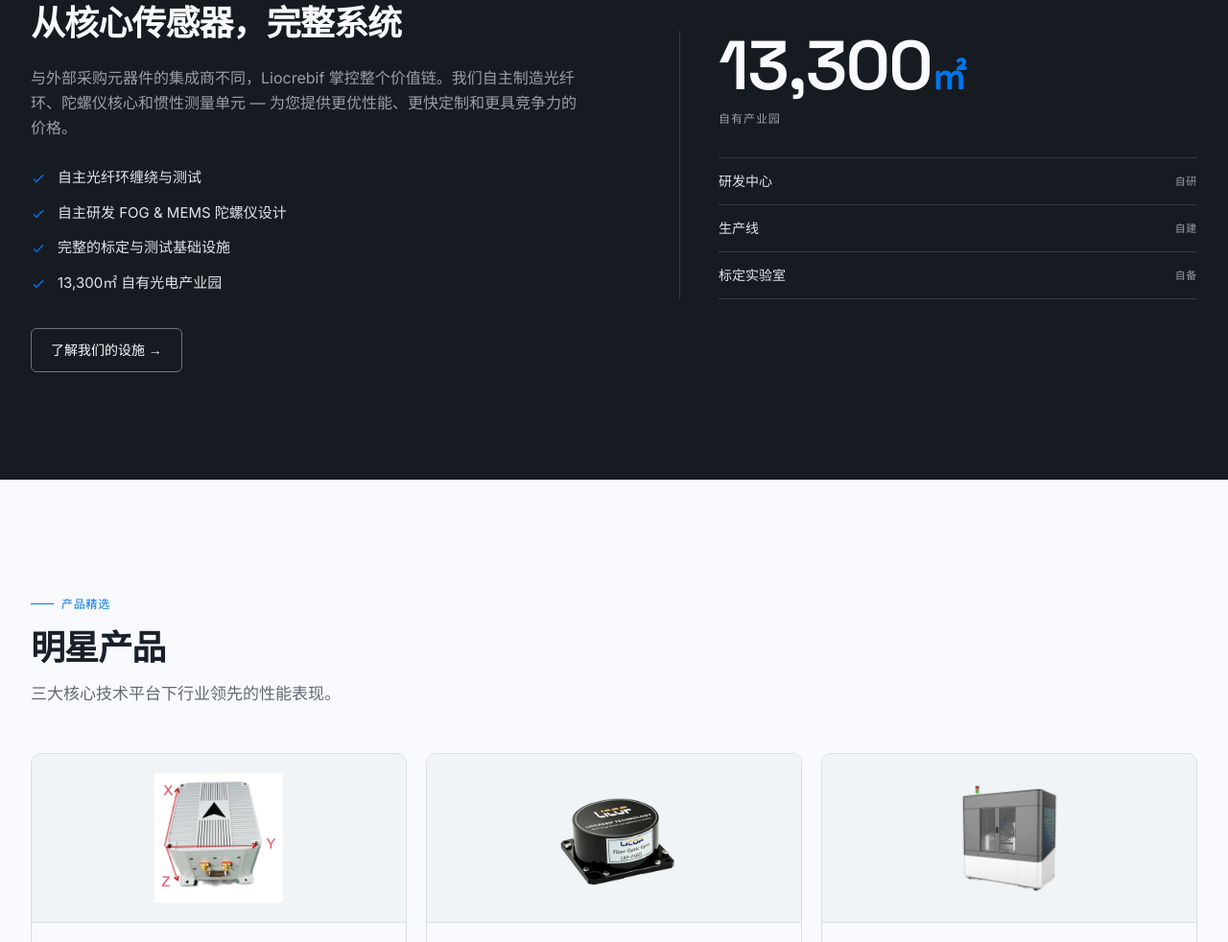
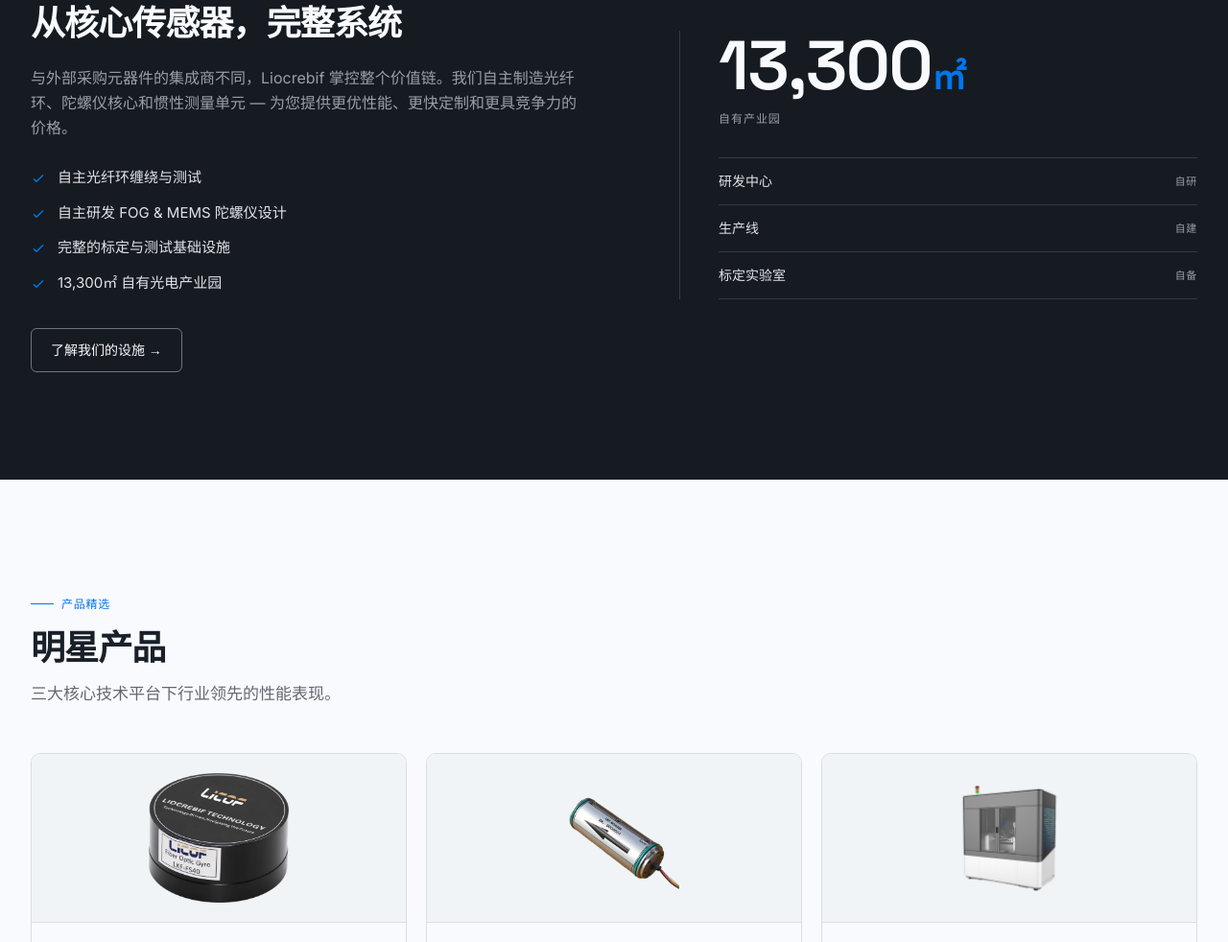
Before and after one commit to leio8405/liocrebif-yaw, an Astro site: page /zh in a window 1280 px wide. Shown: the part 1818-2800 px from the top of the page at 96% size. Built offline with nearby package versions, Linux system fonts and the light colour scheme; Astro itself is replaced by a stand-in of ours.

Commit message:
feat: hero carousel slides clickable + home featured picks diversified
- Carousel: product photo & spec list now link to detail pages
- Home featured cards deduplicated vs hero carousel: FS40H1 silicon photonic
  gyro + MSN300 north seeker + RH16 winder (all real copy from datasheets)

```diff
--- a/src/pages/index.astro
+++ b/src/pages/index.astro
@@ -55,22 +55,22 @@ const heroProducts = [
 ];
 const featured = [
   {
-    href: '/products/lkf-fsi301/',
-    img: '/images/products/LKF-FSI301.png',
-    model: 'LKF-FSI301',
-    title: t('home.featured.fs300.title'),
-    desc: t('home.featured.fs300.desc'),
-    tag: 'INS',
-    meta: `FOG · ${t('home.featured.tag.nav')}`,
+    href: '/products/lkf-fs40h1/',
+    img: '/images/products/LKF-FS40H1.png',
+    model: 'LKF-FS40H1',
+    title: 'Single-Axis Silicon Photonic Gyroscope',
+    desc: 'All-solid-state compact design with strong environmental adaptability, ultra-long lifetime and fully digital RS-422 output.',
+    tag: 'Silicon Photonic',
+    meta: `FOG · MEDIUM-HIGH PRECISION`,
   },
   {
-    href: '/products/lkf-fs60/',
-    img: '/images/products/LKF-FS60.png',
-    model: 'LKF-FS60',
-    title: t('home.featured.fs60.title'),
-    desc: t('home.featured.fs60.desc'),
-    tag: 'Gyroscope',
-    meta: `FOG · ${t('home.featured.tag.midHigh')}`,
+    href: '/products/lkf-msn300/',
+    img: '/images/products/LKF-MSN300.png',
+    model: 'LKF-MSN300',
+    title: 'High-Precision MEMS North Seeker',
+    desc: 'Compact high-performance north finder with -40°C to +120°C full-temp calibration and harsh-environment resistance.',
+    tag: 'North Seeker',
+    meta: `MEMS · NORTH SEEKING`,
   },
   {
     href: '/products/lkf-rh16/',
@@ -79,7 +79,7 @@ const featured = [
     title: t('home.featured.rh16.title'),
     desc: t('home.featured.rh16.desc'),
     tag: 'Fiber Equipment',
-    meta: `Equipment · ${t('home.featured.tag.equip')}`,
+    meta: `EQUIPMENT · MULTIPOLE WINDING`,
   },
 ];
 const industries = [
@@ -135,17 +135,17 @@ const industries = [
                   data-href={p.href}
                   class={`absolute inset-0 transition-opacity duration-500 ${i === 0 ? 'opacity-100' : 'opacity-0 pointer-events-none'}`}
                 >
-                  <div class="rounded-md bg-black flex items-center justify-center p-3 h-40">
+                  <a href={p.href} class="block rounded-md bg-black flex items-center justify-center p-3 h-40">
                     <img src={p.image} alt={`${p.model} product photo`} class="max-h-full object-contain" loading="lazy" />
-                  </div>
-                  <dl class="pt-4 space-y-2.5 text-[13px]">
+                  </a>
+                  <a href={p.href} class="block pt-4 space-y-2.5 text-[13px]">
                     {p.specs.map(([k, v, accent]) => (
                       <div class="flex items-baseline justify-between gap-4">
                         <dt class="text-graphite-ink uppercase tracking-[0.06em] text-xs shrink-0">{k}</dt>
                         <dd class={`text-right font-medium ${accent ? 'text-accent' : 'text-paper'}`}>{v}</dd>
                       </div>
                     ))}
-                  </dl>
+                  </a>
                   <p class="pt-3 font-mono text-[10px] text-graphite-ink">{p.note}</p>
                 </div>
               ))}
--- a/src/pages/zh/index.astro
+++ b/src/pages/zh/index.astro
@@ -54,22 +54,22 @@ const heroProducts = [
 ];
 const featured = [
   {
-    href: '/zh/products/lkf-fsi301/',
-    img: '/images/products/LKF-FSI301.png',
-    model: 'LKF-FSI301',
-    title: t('home.featured.fs300.title'),
-    desc: t('home.featured.fs300.desc'),
-    tag: '惯性导航',
-    meta: `FOG · ${t('home.featured.tag.nav')}`,
+    href: '/zh/products/lkf-fs40h1/',
+    img: '/images/products/LKF-FS40H1.png',
+    model: 'LKF-FS40H1',
+    title: '单轴中高精度硅光陀螺',
+    desc: '微型紧凑纯固态设计，环境适应性强，高可靠性超长寿命，全数字 RS-422 输出。',
+    tag: '硅光陀螺',
+    meta: `FOG · 中高精度`,
   },
   {
-    href: '/zh/products/lkf-fs60/',
-    img: '/images/products/LKF-FS60.png',
-    model: 'LKF-FS60',
-    title: t('home.featured.fs60.title'),
-    desc: t('home.featured.fs60.desc'),
-    tag: '陀螺仪',
-    meta: `FOG · ${t('home.featured.tag.midHigh')}`,
+    href: '/zh/products/lkf-msn300/',
+    img: '/images/products/LKF-MSN300.png',
+    model: 'LKF-MSN300',
+    title: '高精度 MEMS 寻北仪',
+    desc: '高性能小体积，-40℃ 到 +120℃ 全温标定补偿，抗恶劣力学环境，支持在线升级。',
+    tag: '寻北仪',
+    meta: `MEMS · 寻北`,
   },
   {
     href: '/zh/products/lkf-rh16/',
@@ -77,8 +77,8 @@ const featured = [
     model: 'LKF-RH16',
     title: t('home.featured.rh16.title'),
     desc: t('home.featured.rh16.desc'),
-    tag: '光纤设备',
-    meta: `Equipment · ${t('home.featured.tag.equip')}`,
+    tag: '缠绕设备',
+    meta: `设备 · 多极缠绕`,
   },
 ];
 const industries = [
@@ -134,17 +134,17 @@ const industries = [
                   data-href={p.href}
                   class={`absolute inset-0 transition-opacity duration-500 ${i === 0 ? 'opacity-100' : 'opacity-0 pointer-events-none'}`}
                 >
-                  <div class="rounded-md bg-black flex items-center justify-center p-3 h-40">
+                  <a href={p.href} class="block rounded-md bg-black flex items-center justify-center p-3 h-40">
                     <img src={p.image} alt={`${p.model} 产品实物`} class="max-h-full object-contain" loading="lazy" />
-                  </div>
-                  <dl class="pt-4 space-y-2.5 text-[13px]">
+                  </a>
+                  <a href={p.href} class="block pt-4 space-y-2.5 text-[13px]">
                     {p.specs.map(([k, v, accent]) => (
                       <div class="flex items-baseline justify-between gap-4">
                         <dt class="text-graphite-ink tracking-[0.06em] text-xs shrink-0">{k}</dt>
                         <dd class={`text-right font-medium ${accent ? 'text-accent' : 'text-paper'}`}>{v}</dd>
                       </div>
                     ))}
-                  </dl>
+                  </a>
                   <p class="pt-3 font-mono text-[10px] text-graphite-ink">{p.note}</p>
                 </div>
               ))}
```
